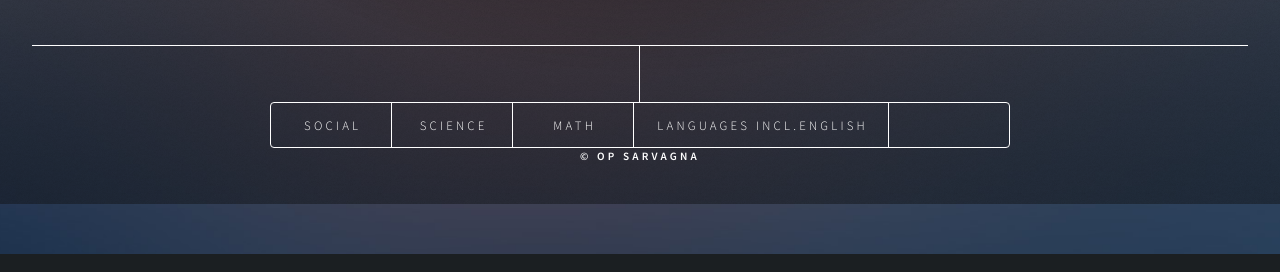
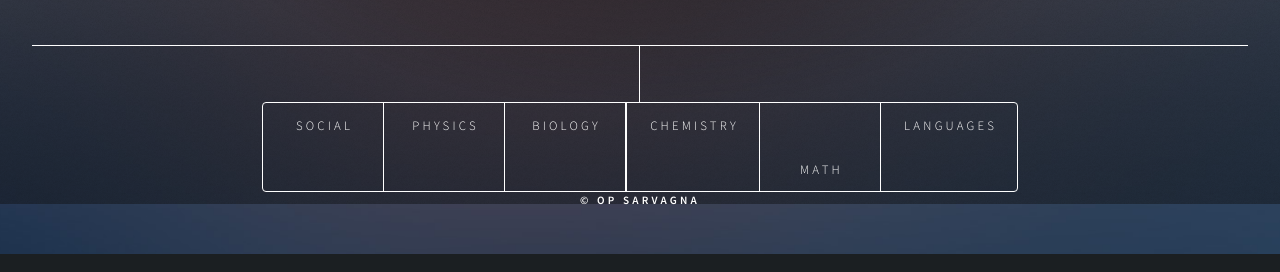
Before and after one commit to SARVAGNA-7077/sarvaprojectgraduation, a plain HTML site: page index.html in a window 1280 px wide. Shown: the part 596-868 px from the top of the page. Before the commit the page ends 824 px from the top, so only its background shows below. Drawn offline with Linux system fonts and the light colour scheme; a web font is replaced by a local one.

Commit message:
Update index.html

```diff
--- a/index.html
+++ b/index.html
@@ -28,10 +28,11 @@
 						<nav>
 							<ul>
 								<li><a href="social.html">SOCIAL</a></li>
-								<li><a href="#work">SCIENCE</a></li>
-								<li><a href="#about">MATH</a></li>
-								<li><a href="#contact">LANGUAGES incl.English</a></li>
-								<li><a href="#elements"></a></li>
+								<li><a href="physics.html">PHYSICS</a></li>
+								<li><a href="biology.html">BIOLOGY</a><li>
+								<li><a href="chemistry.html">CHEMISTRY<a></li>
+								<li><a href="math.html">MATH</a></li>
+									<li><a href="languages.html">LANGUAGES</a></li>
 							</ul>
 						</nav>
 					</header>
```
